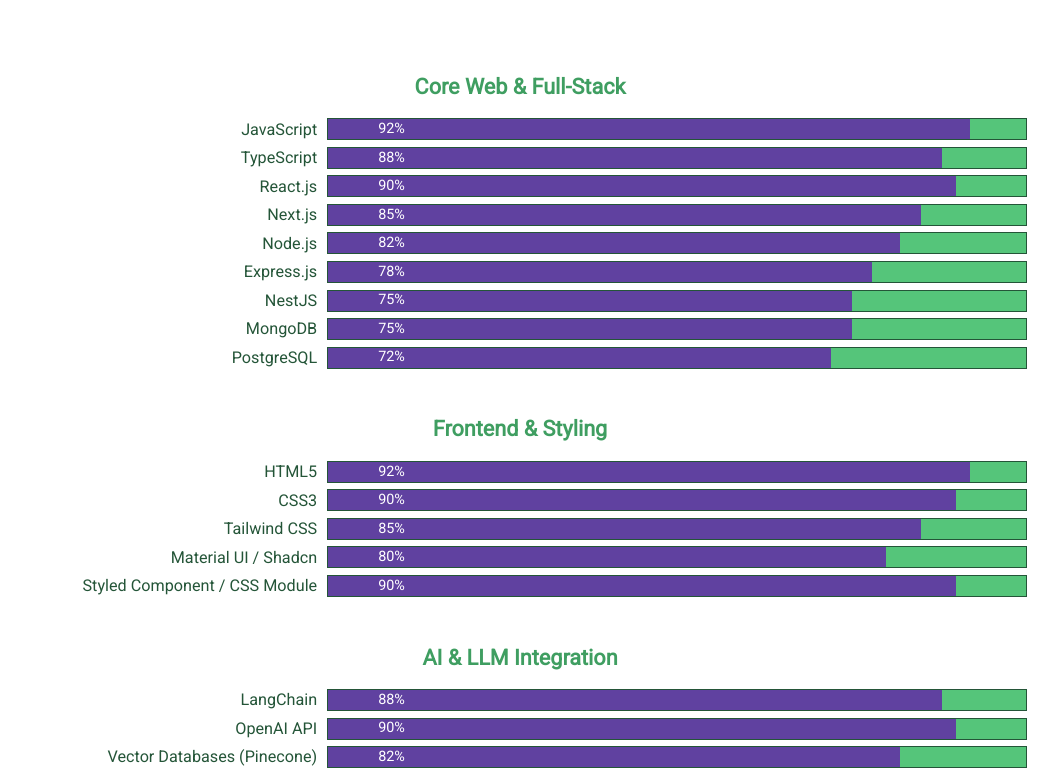
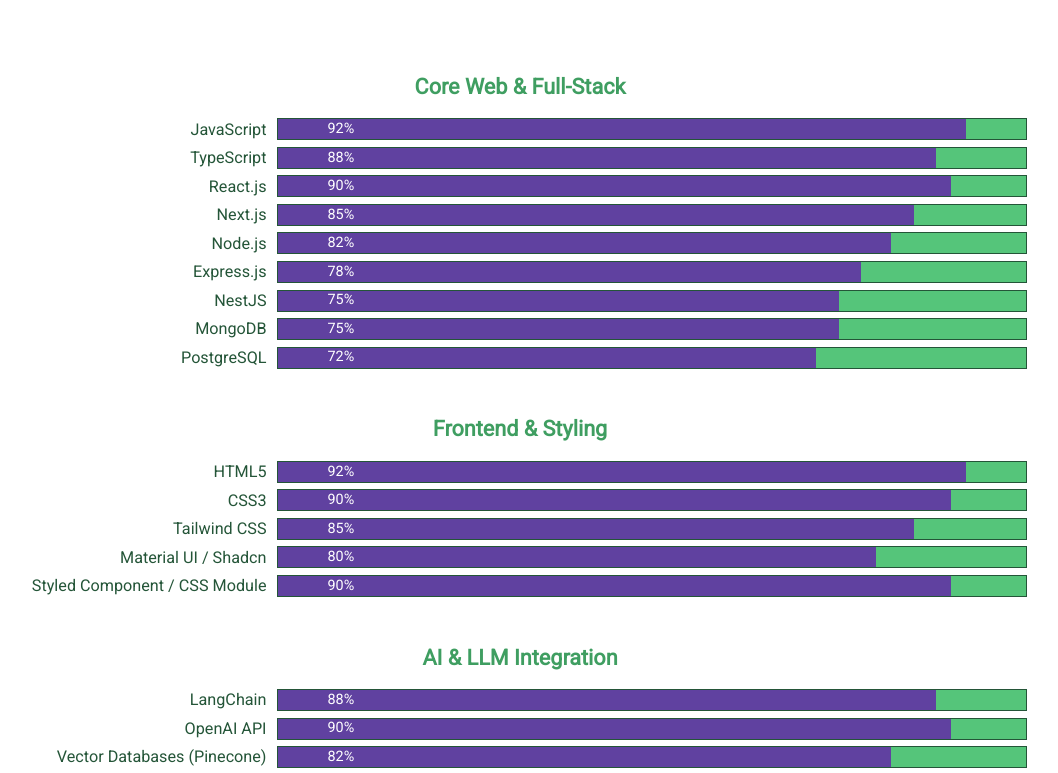
Before and after one commit to BenGeeks/my-profile, a Next.js app: page / in a window 1280 px wide. Shown: the part 2314-3087 px from the top of the page, without its empty margins (120-1178 px from the left). Built offline with nearby package versions, Linux system fonts and the light colour scheme; a web font is replaced by a local one.

Commit message:
updated 10

```diff
--- a/src/app/components/hero/hero.module.scss
+++ b/src/app/components/hero/hero.module.scss
@@ -3,7 +3,7 @@
 
 .hero {
   position: relative;
-  height: 70vh; // control hero height
+  height: 90vh;
   display: flex;
   clip-path: polygon(0 0, 0 100%, 100% 90%, 100% 0);
   overflow: hidden;
--- a/src/app/components/skills/skills.module.scss
+++ b/src/app/components/skills/skills.module.scss
@@ -45,7 +45,7 @@
   width: 100%;
 
   .bar_title {
-    flex: 0 0 30%;
+    flex: 0 0 25%;
     font-size: 0.9rem;
     margin-right: 10px;
     text-align: right;
```
